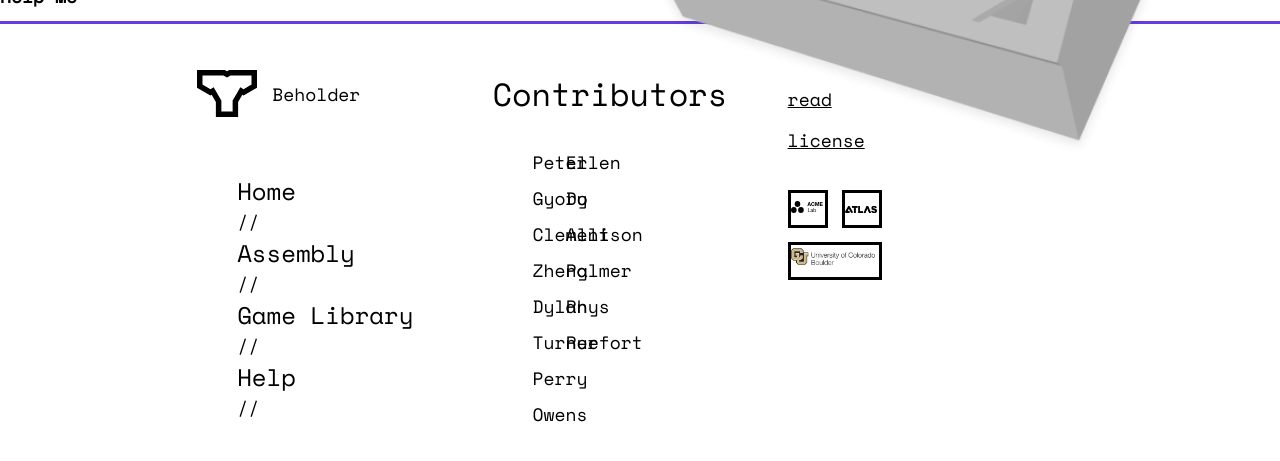
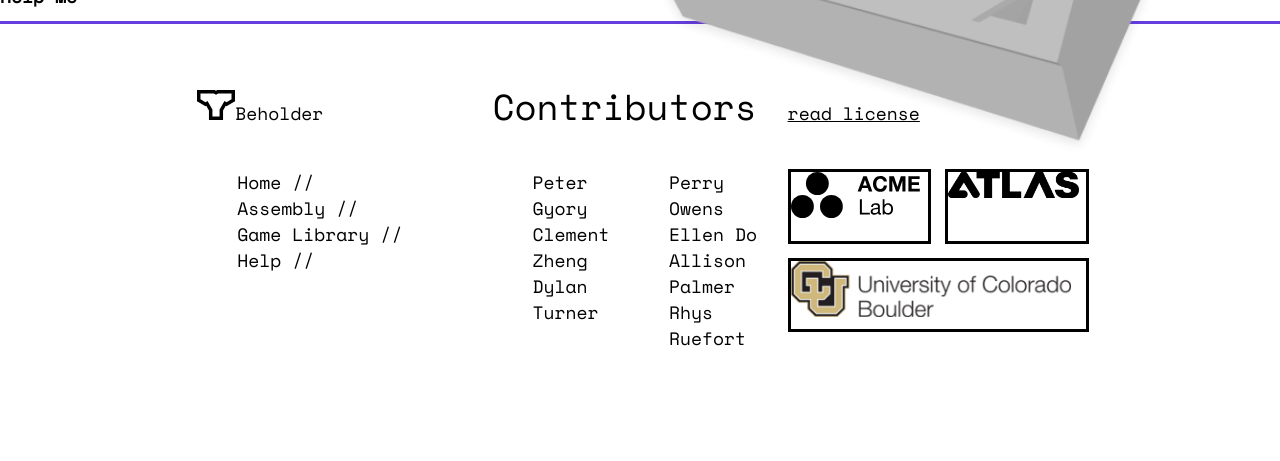
Before and after one commit to project-beholder/beholder-nexus, a React (Vite) app in the folder client/: page /help in a window 1280 px wide. Shown: the part 811-1272 px from the top of the page. Built offline with nearby package versions, Linux system fonts and the light colour scheme.

Commit message:
minor changes

```diff
--- a/client/src/css/universal.css
+++ b/client/src/css/universal.css
@@ -68,6 +68,17 @@ a:active .inline {
     text-decoration: underline;
 }
 
+::-webkit-scrollbar-thumb {
+    background: var(--tinycade-purple);
+    border-radius: 10px;
+}
+
+
+
+
+
+
+/* /////////////////////////// */
   button {
     display: inline-block;
     border: none;
@@ -121,93 +132,6 @@ a:active .inline {
     text-decoration: underline;
   }
 
-
-  /* FOOTER */
-  footer {
-    background-color: #ffffff;
-    border-top: 3px solid #653EDD;
-    color: black;
-    height: 400px;
-  }
-
-  footer a {
-    color: #000000;
-  }
-
-  #footer-content {
-    display: flex;
-    align-items: stretch;
-    justify-content: space-between;
-    /* column-width: 30%; */
-  }
-
-  .footer-link {
-    font-family: Space Mono;
-    font-style: normal;
-    font-weight: normal;
-    font-size: 18px;
-    line-height: 36px;
-  }
-
-  footer h3 {
-    font-family: Space Mono;
-    font-style: normal;
-    font-weight: normal;
-    font-size: 32px;
-    line-height: 36px;
-  }
-
-  #footer-menus, #footer-contributors, #footer-logos {
-    width: 30%;
-  }
-
-  .footer-names-cols {
-    margin-top: 60px;
-    columns: 2;
-  }
-
-  .footer-logo-link {
-    margin-top: -6px;
-    display: flex;
-    align-items: center;
-    margin-bottom: 56px;
-  }
-
-  .footer-logo-link:hover {
-    text-decoration: none;
-  }
-
-  .footer-title {
-    color: #000;
-    font-weight: 700;
-    font-family: Space Mono;
-    font-style: normal;
-    font-size: 32px;
-    line-height: 36px;
-  }
-
-  .footer-logo {
-    /* background: #fff; */
-    width: 60px;
-    margin-right: 15px;
-    /* vertical-align: top; */
-  }
-
-  .footer-logo > img {
-    margin-top: 14px;
-    margin-left: 11px;
-    fill: #000;
-  }
-
-  .footer-menu-link {
-    font-family: Space Mono;
-    font-style: normal;
-    font-weight: normal;
-    font-size: 24px;
-    line-height: 36px;
-    color: #000000;
-    display: block;
-  }
 
   .logo-block {
     margin-top: 60px;
```
